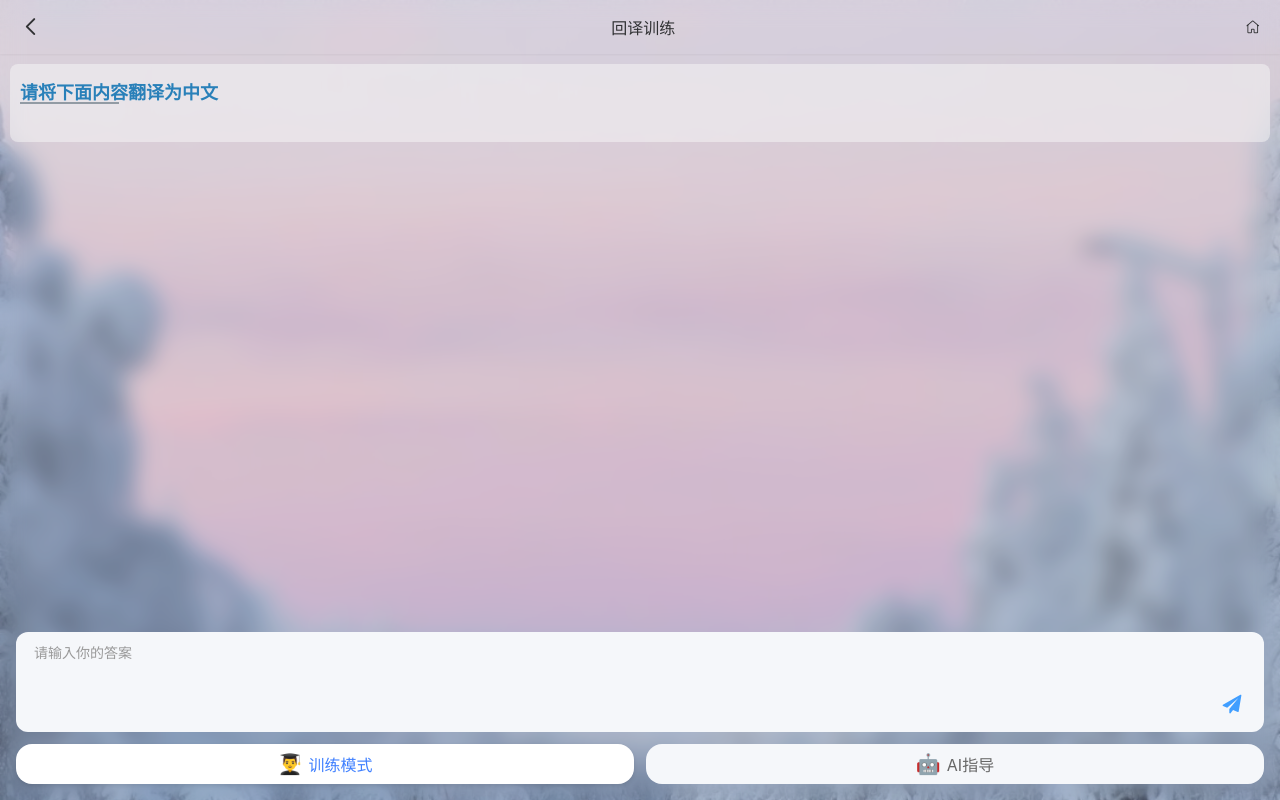
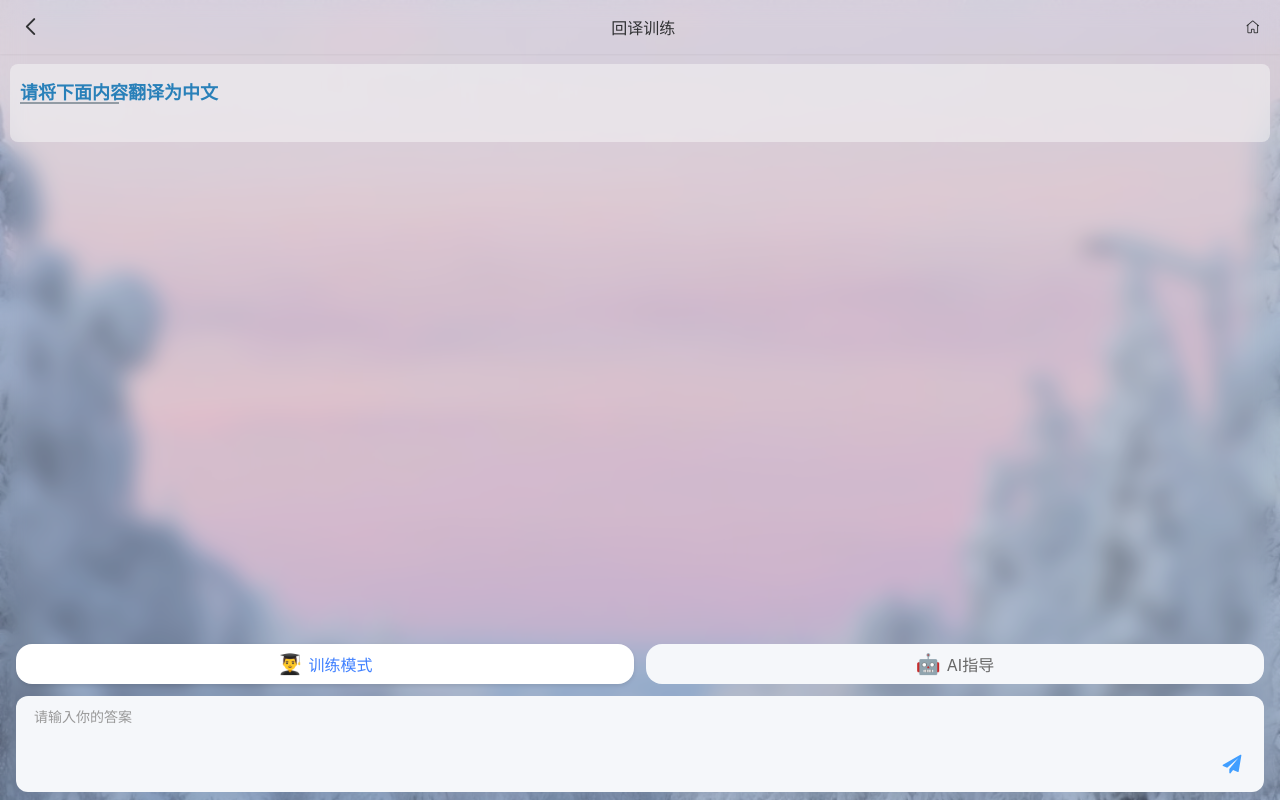
Before and after one commit to PanggNOTlovebean/aihuiyi-vue, a Vue app: page /#/learn in a window 1280 px wide. Built offline with nearby package versions, Linux system fonts and the light colour scheme; no server answers.

Commit message:
feat: ios android 适配

```diff
--- a/index.html
+++ b/index.html
@@ -3,7 +3,7 @@
   <head>
     <meta charset="UTF-8" />
     <link rel="icon" type="image/svg+xml" href="/vite.svg" />
-    <meta name="viewport" content="width=device-width, initial-scale=1.0" />
+    <meta name="viewport" content="width=device-width, initial-scale=1.0, user-scalable=no">
     <title>Vite + Vue + TS</title>
   </head>
   <body>
--- a/src/App.vue
+++ b/src/App.vue
@@ -1,5 +1,17 @@
 <script setup lang="ts">
+// import { onMounted } from 'vue';
 import { RouterView } from 'vue-router'
+
+// function updateVh() {
+//     let vh = window.innerHeight * 0.01;
+//     document.documentElement.style.setProperty('--vh', `${vh}px`);
+// }
+
+// // 初始设置
+// updateVh();
+// onMounted(() => {
+//   window.addEventListener('resize', updateVh);
+// })
 
 </script>
 
@@ -9,20 +21,5 @@ import { RouterView } from 'vue-router'
 
 <style>
 /* ... existing code ... */
-body {
-  margin: 0;
-  padding: 0;
-  min-height: 100vh;
-  background: url('@/assets/image/background.png') no-repeat center center fixed;
-  background-size: cover;
-}
-
-/* 为需要虚化效果的路由页面创建一个通用类 */
-.blur-background {
-  position: relative;
-  backdrop-filter: blur(11px);
-  background-color: rgba(255, 255, 255, 0.1);
-  min-height: 100vh;
-}
 /* ... existing code ... */
 </style>
--- a/src/style.css
+++ b/src/style.css
@@ -1,9 +1,37 @@
+html, body {
+  margin: 0;
+  padding: 0;
+  overflow: hidden;
+}
+* {
+  box-sizing: border-box; /* 确保padding和border不会增加元素的宽度 */
+}
+#app {
+  margin: 0;
+  padding: 0;
+  overflow: hidden;
+}
+
 body {
   font-family: Microsoft YaHei, Tahoma, Verdana, STHeiTi, simsun, sans-serif;
   font-size: 14;
   text-align: center;
   color: #303133;
   background-color: #f7f8fa;
+}
+
+body {
+  min-height: 100vh;
+  background: url('@/assets/image/background.png') no-repeat center center fixed;
+  background-size: cover;
+}
+
+/* 为需要虚化效果的路由页面创建一个通用类 */
+.blur-background {
+  position: relative;
+  backdrop-filter: blur(11px);
+  background-color: rgba(255, 255, 255, 0.1);
+  height: 100vh;
 }
 p {
   margin: 10px 0;
--- a/src/views/Learn/BottomInput.vue
+++ b/src/views/Learn/BottomInput.vue
@@ -1,29 +1,8 @@
 <template>
   <!--  -->
-  <div class="bottom-box" :style="{height: show ? '160px' : '90px'}">
-    <div class="input-area">
-      <textarea
-        v-model="inputValue"
-        class="message-input"
-        @blur="
-          () => {
-            show = true;
-          }
-        "
-        @focus="
-          () => {
-            show = false;
-          }
-        "
-        :placeholder="props.placeholder"
-        rows="3"
-      ></textarea>
-
-      <div class="send-btn" @click="sendMsg">
-        <img src="@/assets/icon/send.svg" alt="send" />
-      </div>
-    </div>
-    <div class="tab-group" v-if="show">
+  <!-- :style="{height: showKeyBoard ? '160px' : '90px'}" -->
+  <div class="bottom-box" >
+    <div class="tab-group">
       <div
         :class="['tab-item', props.activeTab === 'practice' ? 'active' : '']"
         @click="activeChange('practice')"
@@ -39,29 +18,55 @@
         AI指导
       </div>
     </div>
+    <div class="input-area">
+      <textarea
+        v-model="inputValue"
+        class="message-input"
+        @blur="onBlur"
+        @focus="onFocus"
+        :placeholder="props.placeholder"
+        rows="3"
+      ></textarea>
+
+      <div class="send-btn" @click="sendMsg">
+        <img src="@/assets/icon/send.svg" alt="send" />
+      </div>
+    </div>
   </div>
 </template>
 
 <script lang="ts" setup>
-import { ref, defineProps, defineEmits, onMounted } from 'vue';
+import { ref, defineProps, defineEmits, onMounted, nextTick } from 'vue';
 const inputValue = ref('');
-const show = ref(true);
+const showKeyBoard = ref(false);
 const props = defineProps(['activeTab', 'placeholder']);
-const emits = defineEmits(['sendMsg', 'activeChange']);
+const emits = defineEmits(['sendMsg', 'activeChange', 'scrollToTop']);
 
 function getClientHeight() {
   return document.documentElement.clientHeight || document.body.clientHeight;
 }
 
+const isIOS = /(iPhone|iPad|iPod|iOS)/i.test(navigator.userAgent);
 let origin = getClientHeight();
-
+const onBlur = () => {
+  showKeyBoard.value = false
+  // isIOS && (document.querySelector('.talk-area').style.flexDirection = `column`);
+}
+const onFocus = () => {
+  showKeyBoard.value = true
+  setTimeout(() => {
+    // isIOS && (document.querySelector('.talk-area').style.flexDirection = `column-reverse`);
+  }, 0);
+  // emits('scrollToTop');
+}
+// 初始设置
 onMounted(() => {
   window.addEventListener('resize', () => {
     const resize = getClientHeight();
     if (origin > resize) {
-      show.value = false;
+      showKeyBoard.value = false;
     } else {
-      show.value = true;
+      showKeyBoard.value = true;
     }
     origin = resize;
   });
@@ -79,13 +84,14 @@ const activeChange = (val) => {
 <style lang="less" scoped>
 .bottom-box {
   padding: 8px 16px;
-  height: 160px;
+  // height: 170px;
+  // position: absolute;
+  // bottom: 0;
   background: transparent;
   .tab-group {
     display: flex;
     gap: 12px;
-    margin-top: 12px;
-
+    margin-bottom: 12px;
     .tab-item {
       flex: 1;
       padding: 8px 16px;
--- a/src/views/Learn/index.vue
+++ b/src/views/Learn/index.vue
@@ -80,12 +80,11 @@
         >
       </div>
     </div>
-    <div class="ai-area" v-show="activeTab === 'ai'">
-      <AIAssistant ref="aiRef" :question="question" />
-    </div>
+    <AIAssistant ref="aiRef"  v-show="activeTab === 'ai'" :question="question" />
     <BottomInput
       :activeTab="activeTab"
       @sendMsg="sendMsg"
+      @scrollToTop="scrollToTop"
       :placeholder="activeTab === 'ai' ? '请输入你的疑问' : '请输入你的答案'"
       @activeChange="activeChange"
     ></BottomInput>
@@ -220,17 +219,17 @@ const submit = (answer: string) => {
   //         answer: answer,
   //       },
   //     });
-  //   scrollToBottom();
   // });
 };
-const scrollToBottom = () => {
-  talkAreaRef.value.scrollTop = talkAreaRef.value.scrollHeight;
+const scrollToTop = () => {
+  talkAreaRef.value.scrollTop = 0;
 };
 </script>
 
 <style lang="less" scoped>
 .learn-page {
   height: 100vh;
+  position: relative;
   display: flex;
   overflow: hidden;
   flex-direction: column;
@@ -292,9 +291,14 @@ const scrollToBottom = () => {
 
 .talk-area {
   flex: 1;
+  display: flex;
+  flex-direction: column;
+  // flex-direction: column-reverse;
   overflow-y: auto;
+  // position: absolute;
+  // bottom: 170px;
   // 移除固定高度
-  // height: calc(100vh - 120px - 46px);
+  height: calc(100% - 170px - 3.4em);
   .question-area {
     margin: 10px;
     padding: 10px;
```
